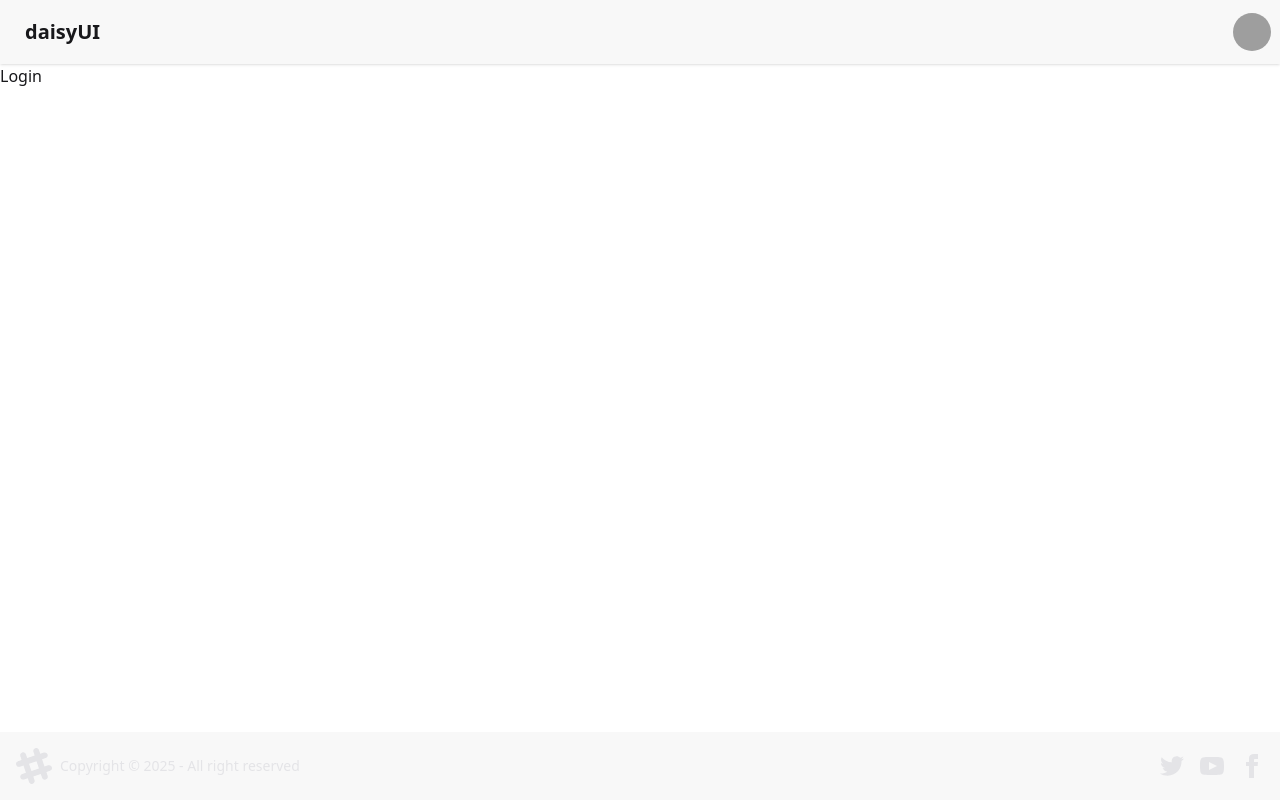
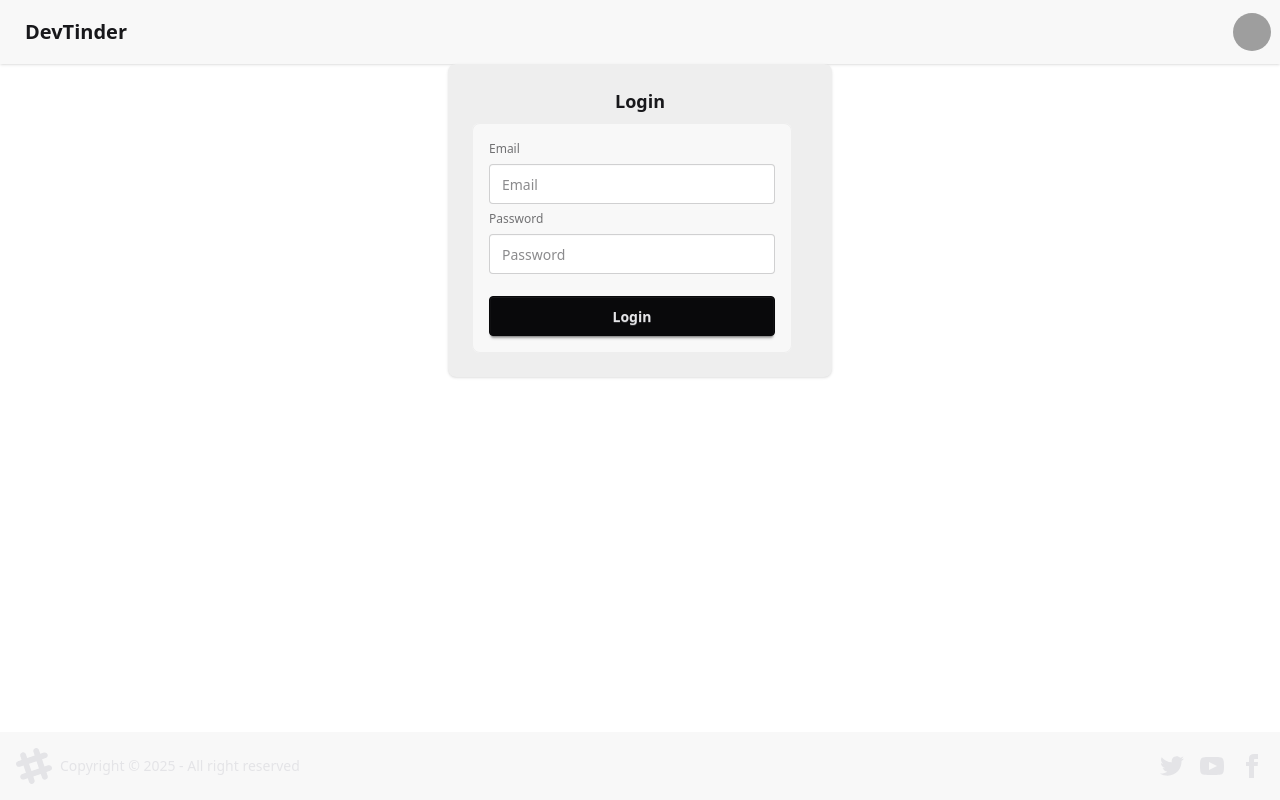
Before and after one commit to manveerKaurB/devTinder-web, a React (Vite) app: page /login in a window 1280 px wide. Built offline with nearby package versions, Linux system fonts and the light colour scheme; grey boxes are pictures that could not be loaded.

Commit message:
login form

```diff
--- a/package.json
+++ b/package.json
@@ -11,6 +11,7 @@
   },
   "dependencies": {
     "@tailwindcss/vite": "^4.0.14",
+    "axios": "^1.8.4",
     "react": "^19.0.0",
     "react-dom": "^19.0.0",
     "react-router-dom": "^7.3.0",
--- a/src/Login.jsx
+++ b/src/Login.jsx
@@ -1,8 +1,40 @@
-import React from 'react'
+import React, { useState } from 'react'
+import axios from "axios";
+const Login = () => {
+  const [emailId, setEmailId] = useState("");
+  const [password, setPassword] = useState("");
+  const handleLogin = async () => {
+    console.log(emailId, password);
+    try {
+      const response = await axios.post("http://localhost:3000/login", {
+        emailId,
+        password
+      }, {withCredentials: true})
+      console.log(response);
+    }
+    catch(err) {
+      console.error(err);
+    }
+  }
+  return (
+    <div className="flex justify-center">
+      <div className="card bg-base-300 w-96 shadow-sm">
+        <div className="card-body">
+          <h2 className="card-title justify-center">Login</h2>
+          <fieldset className="fieldset w-xs bg-base-200 border border-base-300 p-4 rounded-box">
+            <label className="fieldset-label">Email</label>
+            <input type="email" className="input" placeholder="Email" value={emailId}
+            onChange={(e) => setEmailId(e.target.value)}/>
 
-const Login = () => {
-  return (
-    <div>Login</div>
+            <label className="fieldset-label">Password</label>
+            <input type="password" className="input" placeholder="Password" value={password}
+            onChange={(e) => setPassword(e.target.value)}/>
+
+            <button className="btn btn-neutral mt-4" onClick={handleLogin}>Login</button>
+          </fieldset>
+        </div>
+      </div>
+    </div>
   )
 }
 
--- a/src/NavBar.jsx
+++ b/src/NavBar.jsx
@@ -4,7 +4,7 @@ const NavBar = () => {
   return (
     <div className="navbar bg-base-200 shadow-sm">
     <div className="flex-1">
-      <a className="btn btn-ghost text-xl">daisyUI</a>
+      <a className="btn btn-ghost text-xl">DevTinder</a>
     </div>
     <div className="flex gap-2">
       <div className="dropdown dropdown-end">
```
Also changed, not shown: 1 other file (tests, documents, lock files or other folders).
